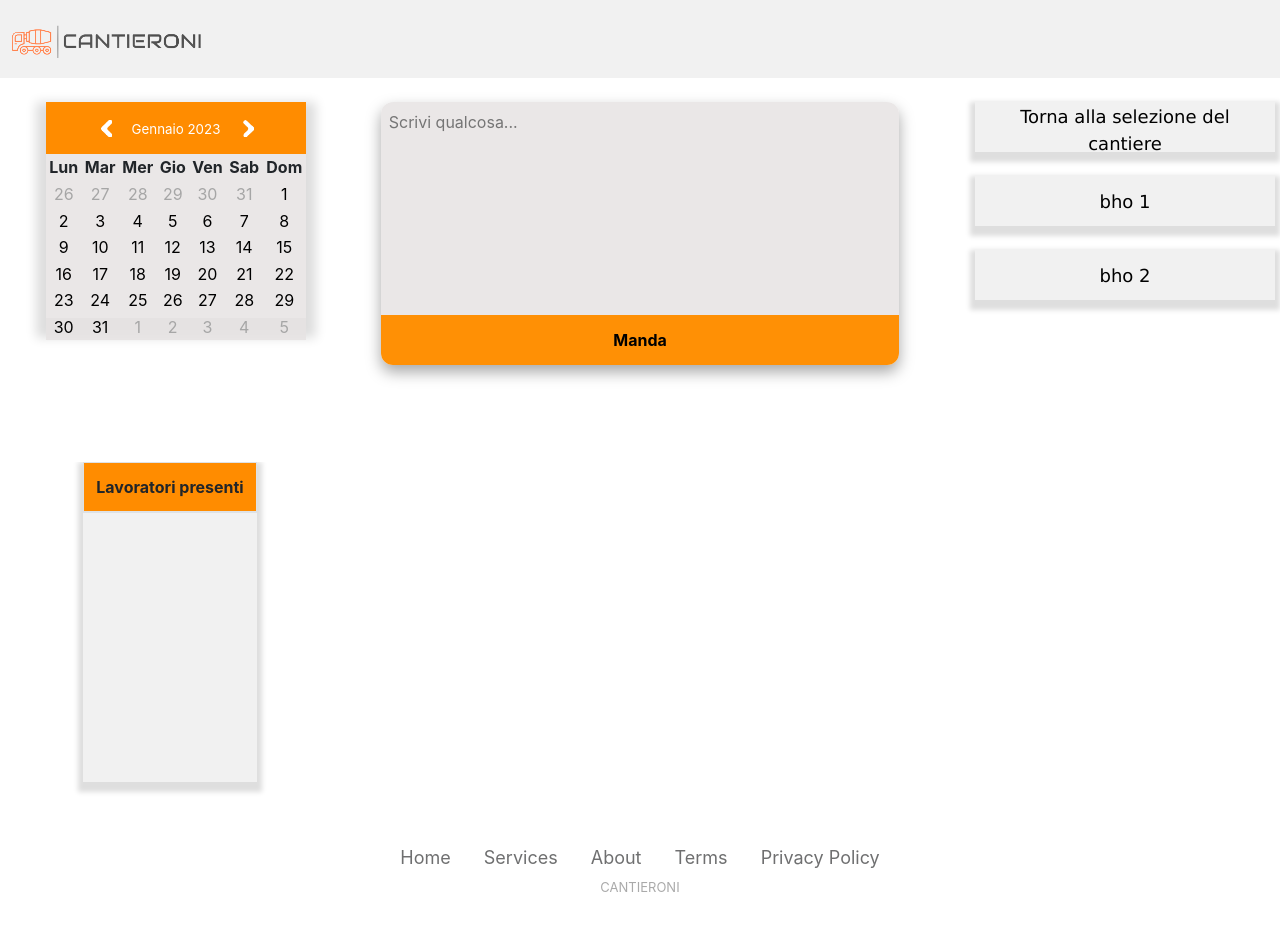
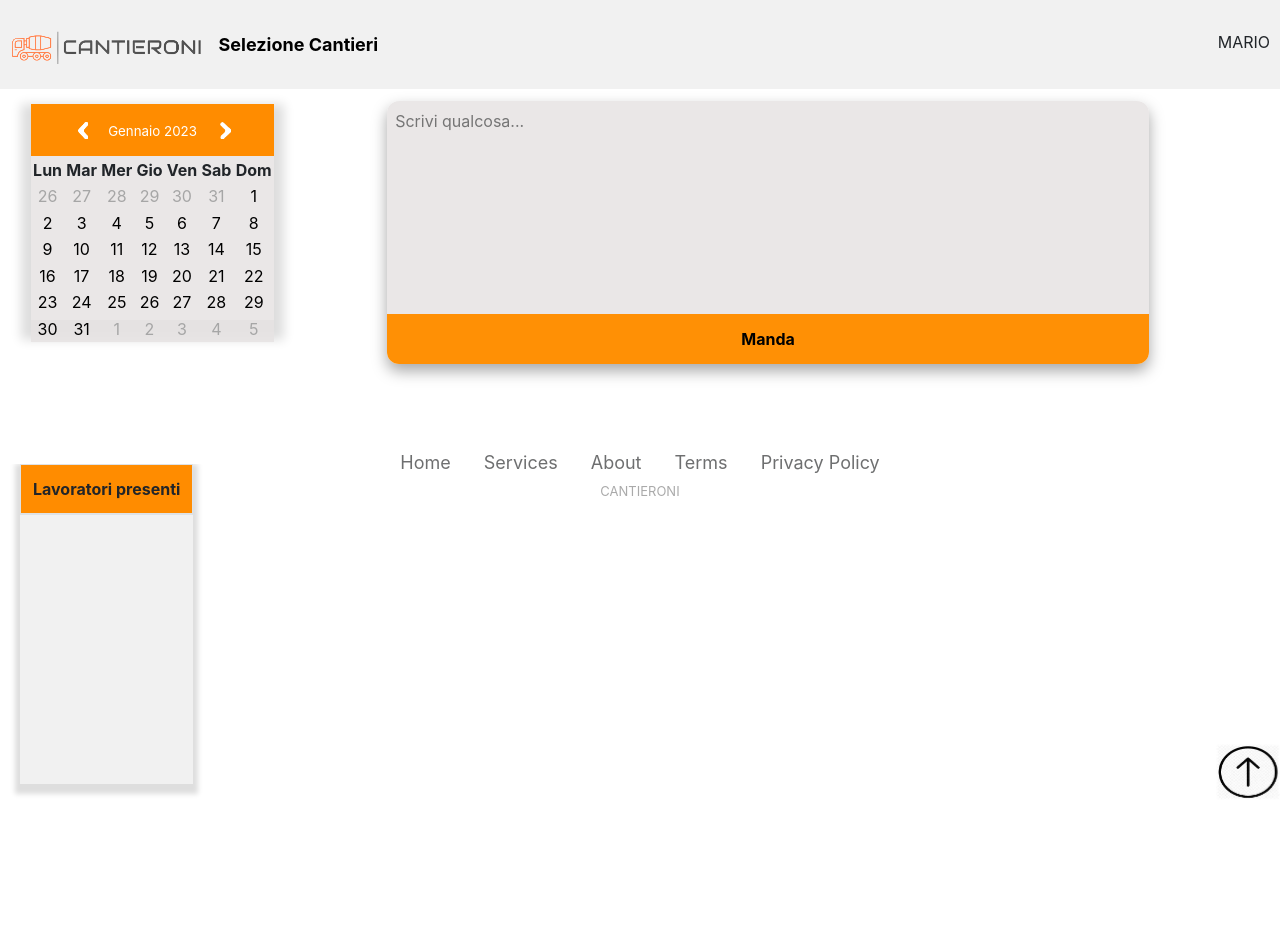
Before and after one commit to MeruemMeurel/cantieroni, a PHP site: page /interfacce/cantiere.html in a window 1280 px wide. After the commit the page ends 798 px from the top, so only its background shows below. Run offline with PHP 8.4, Linux system fonts and the light colour scheme; lists and menus that the app fills with data are empty.

Commit message:
Aggiustamenti cantiere.html

```diff
--- a/Cantieroni/css/calendario.css
+++ b/Cantieroni/css/calendario.css
@@ -1,6 +1,5 @@
 .calendar-div {
-
-  width: 20vw;
+  width: 25%;
   height: 45vh;
   background-color: white;
 }
@@ -8,7 +7,7 @@
 .calendar {
   margin-top: 10px;
   margin-bottom: 0px;
-  /*width: 25%;*/
+
   height: 60%;
   box-shadow: 0 10px 10px 10px #dedede;
 
--- a/Cantieroni/css/header.css
+++ b/Cantieroni/css/header.css
@@ -38,6 +38,7 @@
 /* Float the link section to the right */
 .header-right {
   float: right;
+  margin-top: 0.8%;
 }
 
 /* Add media queries for responsiveness - when the screen is 500px wide or less, stack the links on top of each other */
--- a/Cantieroni/css/post.css
+++ b/Cantieroni/css/post.css
@@ -87,7 +87,7 @@
 
 .blocco {
 
-  max-height: 900px;
+  max-height: 800px;
   overflow: auto;
   border: none;
 }
--- a/Cantieroni/css/resoconti.css
+++ b/Cantieroni/css/resoconti.css
@@ -22,14 +22,12 @@
     background-color: rgba(255, 142, 0, 0.98);
     width: 100%;
     height: 50px;
+    overflow: hidden;
 }
 
 .fotoprof-resoconto{
-    margin-left: 1%;
-    margin-right: 1%;
-    width: 6%;
+    width: 20%;
     border-radius: 50%;
     border-color: black;
     box-shadow: 0 1px 1px 1px #000000;
-    overflow: hidden;
  }
--- a/Cantieroni/interfacce/cantiere.html
+++ b/Cantieroni/interfacce/cantiere.html
@@ -45,77 +45,44 @@
 </head>
 <body>
     <!-- importo header -->
-    <div id="header"></div>
+    <div id="header" style="position: fixed; width: 100%; top:0;"></div>
+    <a name="inizio">inizio</a>
    <!-- Inizio suddivisione pagina -->
-
-<div class="container-fluid text-center ">
-    <div class="row">
-        <div class="col-3">
+        <div style="position: fixed; top: 10%;">
 
             <!-- Sezione di sinistra -->
             <div class="" >
                 <!-- Sezione di sinistra  alto-->
                 <!-- calendario -->
                 <div id="calendario"></div>
+                <div>
+                    <!-- Sezione di sinistra  basso-->
+                    <!-- lista presenze -->
+                    <div id="listapresenze"></div>
+            </div>
             </div>
 
 
         </div>
-        <div class="col-6">
+
+        <div style="margin-left: 25%; margin-right: 5%; margin-top: 6%;">
             <div class="" >
                 <!-- Sezione di centro alto-->
                 <!-- post nuovo -->
-                <div id="postNuovo"></div>
+
+                <div id="postNuovo" style="margin-bottom: 5%"></div>
+
+                <div class=""id="resoconti"></div>
+                <a href=#inizio><img src="../img/Freccia.jpeg" style="width: 5%; height: 7%; position: fixed; right: 0; bottom: 0;"></a>
+
             </div>
 
                     <!-- Sezione Centrale -->
 
 
         </div>
-        <div class="col-3">
-                    <!-- Sezione di destra -->
-                    <br>
-                    <div class="bordo"> <button onclick="location.href='gestioneCantieri.html'" class="animazione" value="Log In">Torna alla selezione del cantiere</button></div>
-                    <br>
-                    <div class="bordo"><button onclick="location.href='index.php'"  class="animazione" value="Log In">bho 1</button></div>
-                    <br>
-                    <div class="bordo"> <button onclick="location.href='index.php'"  class="animazione" value="Log In">bho 2</button></div>
-                    <br>
-                    <div id=""></div>
-        </div>
-    </div>
-    <div class="row">
-        <div class="col-3">
-
-            <!-- Sezione di sinistra -->
-
-            <div class="">
-                    <!-- Sezione di sinistra  basso-->
-                    <!-- lista presenze -->
-                    <div id="listapresenze"></div>
-            </div>
-
-        </div>
-        <div class="col-6">
-            <div class="blocco">
-                    <!-- Sezione di centro  basso-->
-                    <!-- lista resoconti -->
-                    <div id="resoconti"></div>
-            </div>
-                    <!-- Sezione Centrale -->
-
-
-        </div>
-        <div class="col-3">
-                    <!-- Sezione di destra basso -->
-
-        </div>
-    </div>
-
 </div>
-
-
     <!-- importo footer -->
-    <div id="footer"></div>
+    <div id="footer" style="bottom: 0;"></div>
 </body>
 </html>
--- a/Cantieroni/interfacce/header.html
+++ b/Cantieroni/interfacce/header.html
@@ -4,10 +4,10 @@
         <img href="index.html" src="../img/logo_login_senza_background.png">
 
         <div class="btn-group" role="group" aria-label="Basic radio toggle button group">
-
-          </div>
+        <a href="http://localhost/front-end/cantieroni/Cantieroni/interfacce/gestioneCantieri.html" style="font-weight: bold;">Selezione Cantieri</a>
+        </div>
 
         <div class="header-right">
-
+            MARIO
         </div>
     </div>
--- a/Cantieroni/interfacce/postNuovo.html
+++ b/Cantieroni/interfacce/postNuovo.html
@@ -1,6 +1,5 @@
 
 <body>
-  <form method="POST">
     <div class="post">
 
         <div class="grow-wrap">
@@ -10,7 +9,6 @@
         <input class="post-invio" type="submit" value="Manda" name="invio">
 
 
-  </div>
-</form>
+    </div>
 
 </body>
--- a/Cantieroni/interfacce/resoconti.html
+++ b/Cantieroni/interfacce/resoconti.html
@@ -24,8 +24,16 @@
         array.push(new Post(2,new Personale(0,"narcis","neamtu","email","telefono","in","cit","","",""), "2022-12-14T13:14:15", "SUCA MARCO SUCA MARCO SUCA MARCO SUCA MARCO SUCA MARCO SUCA MARCO SUCA MARCO SUCA MARCO"));
         array.push(new Post(3,new Personale(0,"narcis","neamtu","email","telefono","in","cit","","",""), "2022-12-14T13:14:15", "SUCA MARCO SUCA MARCO SUCA MARCO SUCA MARCO SUCA MARCO SUCA MARCO SUCA MARCO SUCA MARCO"));
         var str="";
+        var ora="";
+        for(let x=0;x< array.length;x++){
+          for(let i=0;i<array[x].ora_post.length; i++){
+          if(i>10 && i<16){
+            ora+=array[x].ora_post[i];
+          }
+        }
+        }
         for(let i=0;i< array.length;i++){
-        str+='<div class="post-resoconto"><div class="resoconto-head"><img class="fotoprof-resoconto" align="left" src="../img/immagine_profilo_default.png" >'+array[i].utente.nome +'&nbsp;'+array[i].utente.cognome+'<br>'+array[i].ora_post+' </div><div>'+array[i].descrizione+'</div></div>';
+        str+='<div class="post-resoconto"><div class="resoconto-head"><table><tr><td><img class="fotoprof-resoconto" align="left" src="../img/immagine_profilo_default.png" >&nbsp;'+array[i].utente.nome +'&nbsp;'+array[i].utente.cognome+'<br>&nbsp;'+array[i].ora_post.substr(11,5)+'</td></tr></table></div><div>'+array[i].descrizione+'</div></div>';
         }
         document.getElementById("bodylistaresoconti").innerHTML = str;
         console.log(str);
```
Also changed, not shown: Cantieroni/img/Freccia.jpeg (added).
